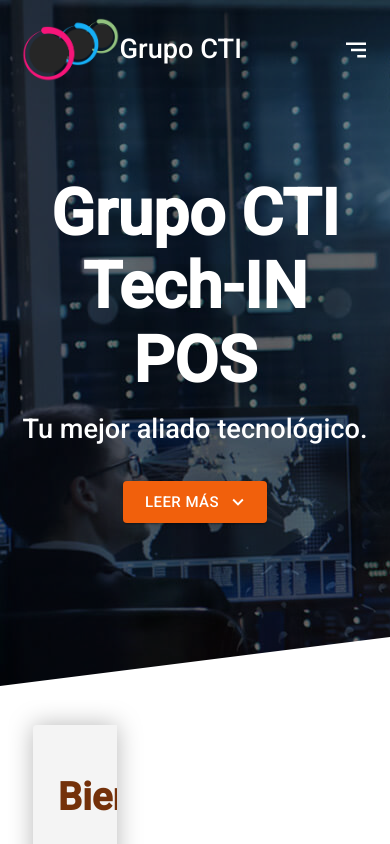
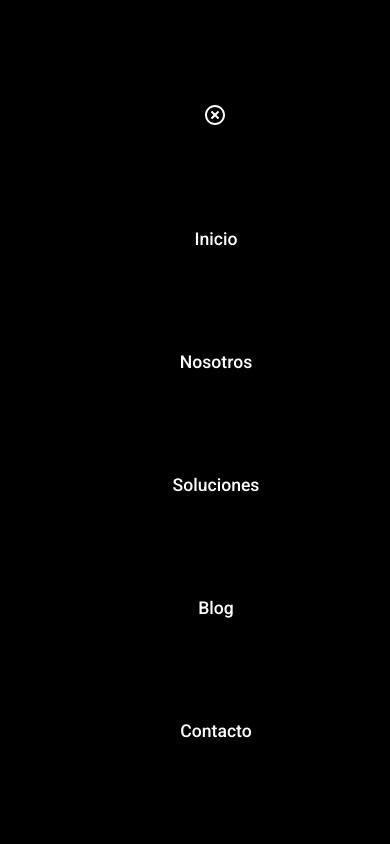
Before and after one commit to ucm23/cti, a Next.js app: page / in a window 390 px wide. Both pictures are taken after a click on the element 355 px from the left and 50 px from the top of the page. Shown: the top 844 px of the page. Built offline with nearby package versions, Linux system fonts and the light colour scheme; a small style sheet from the web is missing.

Commit message:
navbar responsivo

```diff
--- a/components/Navbar.js
+++ b/components/Navbar.js
@@ -1,9 +1,38 @@
 import Link from 'next/link';
+import { useState } from 'react';
 import { Fade } from "react-awesome-reveal";
 
 const Navbar = () => {
+
+    const [estoyMovil, seteEstoyMovil] = useState(false)
+
     return (
+        estoyMovil ? (
+            <Bar
+                temp={true}
+                seteEstoyMovil={seteEstoyMovil}
+            />
+        ) : (
             <Fade direction="down">
+                <Bar
+                    temp={false}
+                    seteEstoyMovil={seteEstoyMovil}
+                />
+            </Fade>
+        )
+    )
+}
+
+const Bar = ({ seteEstoyMovil, temp}) => {
+
+    const [navMobile, setNavMobile] = useState(temp)
+
+    const handleNav = () =>{
+        setNavMobile(!navMobile)
+        seteEstoyMovil(!navMobile)
+    }
+
+    return (
         <nav className="nav container">
                 <Link href="/">
                     <a className="nav_logo">
@@ -12,7 +41,8 @@
                     </a>
                 </Link>
 
-                <ul className="nav_link nav_link_menu">
+                <ul className={navMobile?'nav_mobile nav__link--show':'nav_link nav_link_menu'} >
+                    <img onClick={handleNav} src="/close.svg" className="nav_close" />
                     <li className="nav_items">
                         <Link href="/">
                             <a className="nav_links">Inicio</a>
@@ -38,14 +68,15 @@
                             <a className="nav_links">Contacto</a>
                         </Link>
                     </li>
-                    <img src="/close.svg" className="nav_close" />
+
                 </ul>
 
-                <div className="nav_menu">
+                <div
+                    className='nav_menu'
+                    onClick={handleNav}>
                     <img src="/menu.svg" className="nav_img" />
                 </div>
             </nav>
-        </Fade>
     )
 }
 
```
Lines whose indentation alone changed are shown as unchanged.
